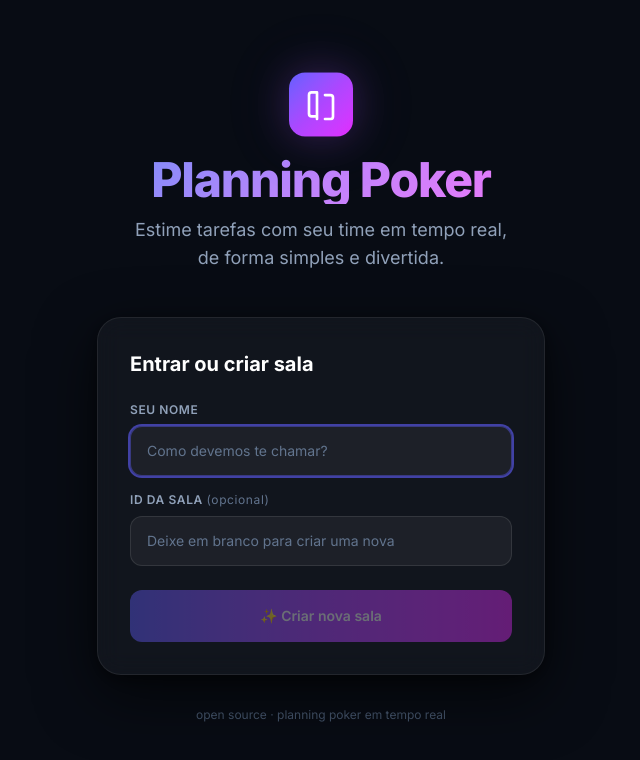
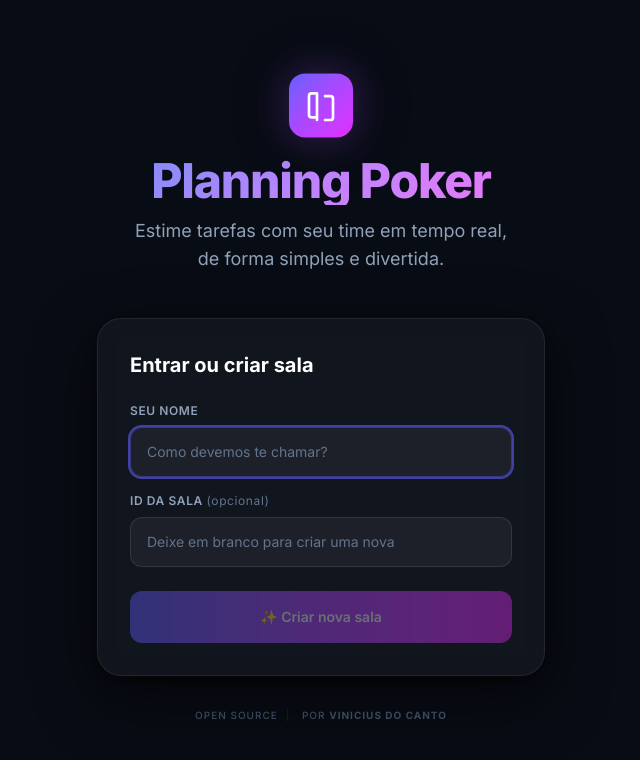
Before and after one commit to viniciusdocanto/planningpoker, a Vue app in the folder frontend/: page / in a window 1280 px wide. Shown: the top 760 px of the page, without its empty margins (319-959 px from the left). Built offline with nearby package versions, Linux system fonts and the light colour scheme.

Commit message:
chore: add footer credits and links (v0.5.3)

```diff
--- a/frontend/package.json
+++ b/frontend/package.json
@@ -1,7 +1,7 @@
 {
   "name": "planning-poker",
   "description": "Planning Poker em tempo real para times ágeis — Vue 3 + FastAPI + WebSockets",
-  "version": "0.5.2",
+  "version": "0.5.3",
   "author": "Vinicius do Canto <vinicius@docanto.net>",
   "license": "MIT",
   "homepage": "https://github.com/viniciusdocanto/planningpoker",
--- a/frontend/src/views/HomeView.vue
+++ b/frontend/src/views/HomeView.vue
@@ -83,8 +83,10 @@
     </div>
 
     <!-- Footer -->
-    <p class="mt-8 text-xs text-slate-600">
-      open source · planning poker em tempo real
+    <p class="mt-8 text-[10px] text-slate-600 uppercase tracking-widest font-medium">
+      <a href="https://github.com/viniciusdocanto/planningpoker" target="_blank" class="hover:text-indigo-400 transition-colors">Open Source</a>
+      <span class="mx-2 opacity-20">|</span>
+      por <a href="https://docanto.net" target="_blank" class="hover:text-fuchsia-400 transition-colors font-bold">Vinicius do Canto</a>
     </p>
   </div>
 </template>
--- a/frontend/src/views/RoomView.vue
+++ b/frontend/src/views/RoomView.vue
@@ -203,6 +203,15 @@
       </div>
     </div>
 
+    <!-- Footer -->
+    <div class="fixed bottom-24 sm:bottom-28 left-0 w-full text-center pointer-events-none">
+      <p class="text-[9px] text-slate-600 uppercase tracking-[0.2em] font-medium pointer-events-auto">
+        <a href="https://github.com/viniciusdocanto/planningpoker" target="_blank" class="hover:text-indigo-400 transition-colors">Portfólio GitHub</a>
+        <span class="mx-2 opacity-20">|</span>
+        <a href="https://docanto.net" target="_blank" class="hover:text-fuchsia-400 transition-colors font-bold tracking-normal">docanto.net</a>
+      </p>
+    </div>
+
   </div>
 </template>
 
```
Also changed, not shown: 2 other files (tests, documents, lock files or other folders).
